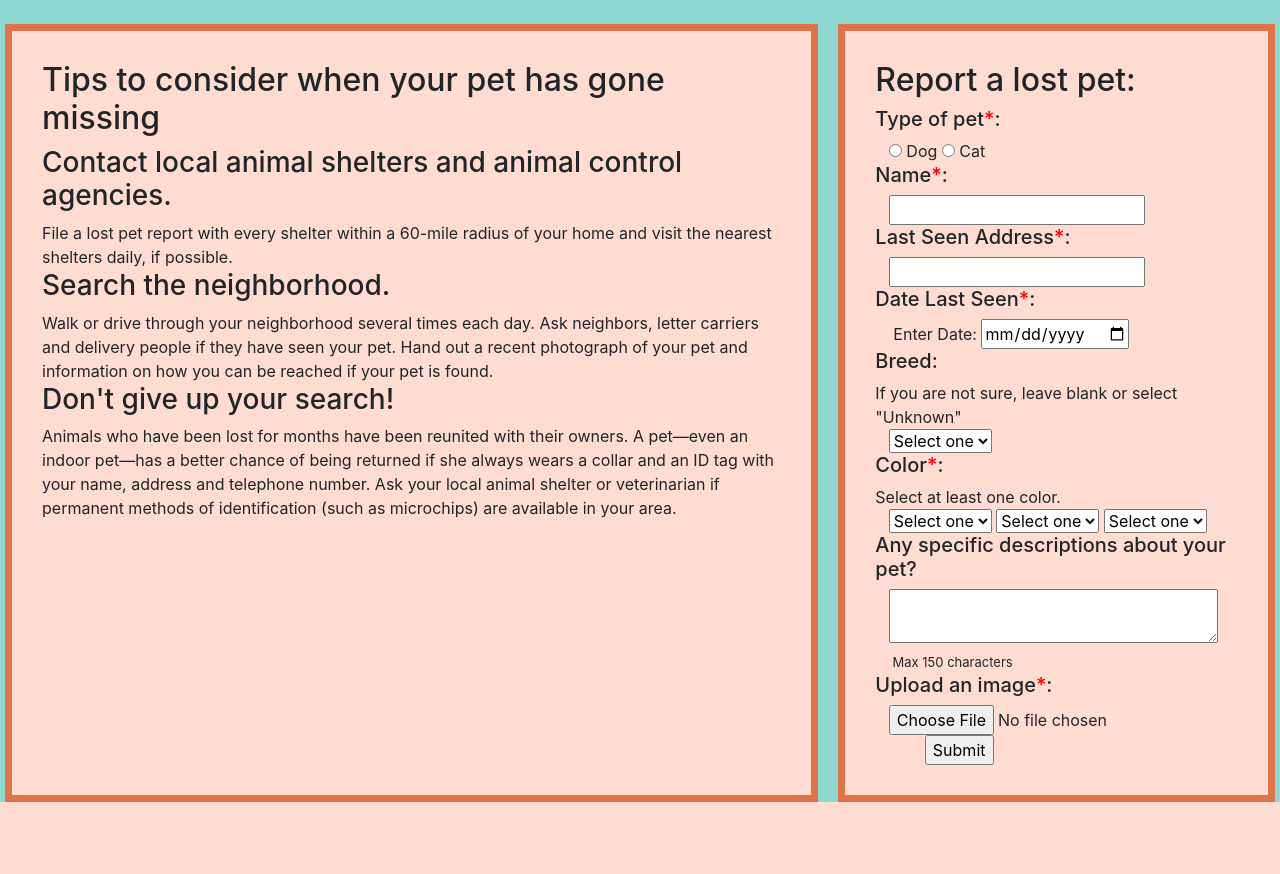
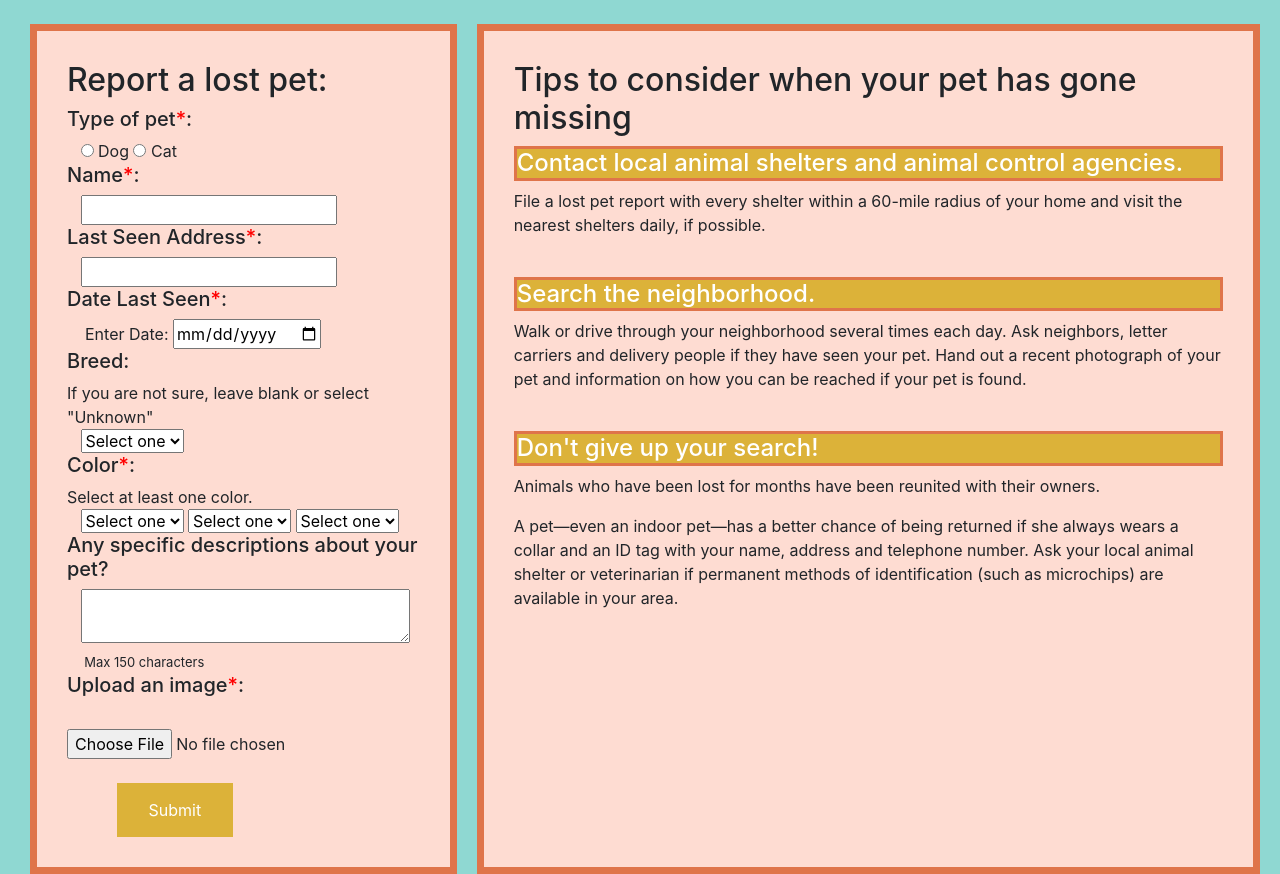
Before and after one commit to nakita-strangeways/find_fido_project, a Flask app: page /report_a_pet_page in a window 1280 px wide. Shown: the part 86-960 px from the top of the page. Before the commit the page ends 888 px from the top, so only its background shows below. Run offline with Flask 2, Linux system fonts and the light colour scheme; the visitor is signed in with stand-in values (Sample User, id 1); data that the repository does not hold is empty; some libraries are stand-ins or nearby versions.

Commit message:
Fixed window width being too long. Gonna attempt some drawer toggle stuff

```diff
--- a/static/lost_pets.css
+++ b/static/lost_pets.css
@@ -314,7 +323,7 @@ div.search_btn {border-style: solid;}
     border-width: 7px;
     border-color: #DF744A;
     padding: 30px;
-    margin: 0px 20px 0px 10px;
+    margin: 0px 10px 0px 30px;
 }
 
 .tips_div {
@@ -323,9 +332,26 @@ div.search_btn {border-style: solid;}
     border-width: 7px;
     border-color: #DF744A;
     padding: 30px;
-    margin: 0px 10px 0px 20px;
+    margin: 0px 20px 0px 10px;
 }
 
+#submitBtn {
+    background-color: #DCB239;
+    border: none;
+    color: white;
+    padding: 15px 32px;
+    text-align: center;
+    text-decoration: none;
+    display: inline-block;
+    font-size: 16px;
+}
+
+#tip_headers {
+    background-color: #DCB239;
+    border: solid;
+    border-color: #DF744A;
+    color: white;
+}
 
 
 /*--------------------------------*/
--- a/templates/base.html
+++ b/templates/base.html
@@ -54,16 +54,17 @@
 
   </head>
   <body>
-    <div class="container">
+    <div class="container-fluid foo">
 
       {% for msg in get_flashed_messages() %}
-      <div class="alert alert-info">{{ msg }}</div>
+      <div class="alert alert-info alert-container">{{ msg }}</div>
       {% endfor %}
-    </div>
+
 
 
   {% block body %}
   {% endblock %}
+  </div>
 
   </body>
 </html>
--- a/templates/report_a_pet_page.html
+++ b/templates/report_a_pet_page.html
@@ -8,24 +8,6 @@
 
 {% block body %}
 <div class="row">
-    <div class="col tips_div">
-        <div><h2> Tips to consider when your pet has gone missing </h2>
-        </div>
-
-        <div>
-        <h3>Contact local animal shelters and animal control agencies.</h3>
-        File a lost pet report with every shelter within a 60-mile radius of your home and visit the nearest shelters daily, if possible.
-        <h3>Search the neighborhood.</h3>
-        Walk or drive through your neighborhood several times each day. Ask neighbors, letter carriers and delivery people if they have seen your pet. Hand out a recent photograph of your pet and information on how you can be reached if your pet is found.
-        <h3>Don't give up your search!</h3>
-        Animals who have been lost for months have been reunited with their owners.
-
-        A pet—even an indoor pet—has a better chance of being returned if she always wears a collar and an ID tag with your name, address and telephone number. Ask your local animal shelter or veterinarian if permanent methods of identification (such as microchips) are available in your area.
-        </div>
-    </div>
-
-
-
     {% if session.get('logged_in_user_email') %}
     <div id="submit_lost_poster" class="col-4 submit_lost_poster_div">
         <form id='submit_lost_poster_form' enctype="multipart/form-data" action="/lost_poster_form" method="POST" class="submit_lost_poster_form">
@@ -100,7 +82,7 @@
                 &nbsp;&nbsp;&nbsp;<input type="file" name="animal_photo" accept="image/*" required>
             </span>
             <br>
-
+            <br>
             &nbsp;&nbsp;&nbsp; &nbsp;&nbsp;&nbsp; &nbsp;&nbsp;&nbsp;<input id=submitBtn type="submit">
         </form>
     {% else %}
@@ -114,5 +96,21 @@
     {% endif %}
     </div>
 
+    <div class="col tips_div">
+        <div><h2> Tips to consider when your pet has gone missing </h2>
+        </div>
 
+        <div>
+        <h4 id="tip_headers">Contact local animal shelters and animal control agencies.</h4>
+        <p>File a lost pet report with every shelter within a 60-mile radius of your home and visit the nearest shelters daily, if possible.</p>
+        <br>
+        <h4 id="tip_headers">Search the neighborhood.</h4>
+        <p>Walk or drive through your neighborhood several times each day. Ask neighbors, letter carriers and delivery people if they have seen your pet. Hand out a recent photograph of your pet and information on how you can be reached if your pet is found.</p>
+        <br>
+        <h4 id="tip_headers">Don't give up your search!</h4>
+        <p>Animals who have been lost for months have been reunited with their owners.</p>
+
+        <p>A pet—even an indoor pet—has a better chance of being returned if she always wears a collar and an ID tag with your name, address and telephone number. Ask your local animal shelter or veterinarian if permanent methods of identification (such as microchips) are available in your area.</p>
+        </div>
+    </div>
 {% endblock %}
```
Also changed, not shown: other parts of static/lost_pets.css (+30 -21 lines), static/pet_map.js (+8 -0 lines), templates/homepage.html (+4 -92 lines).
